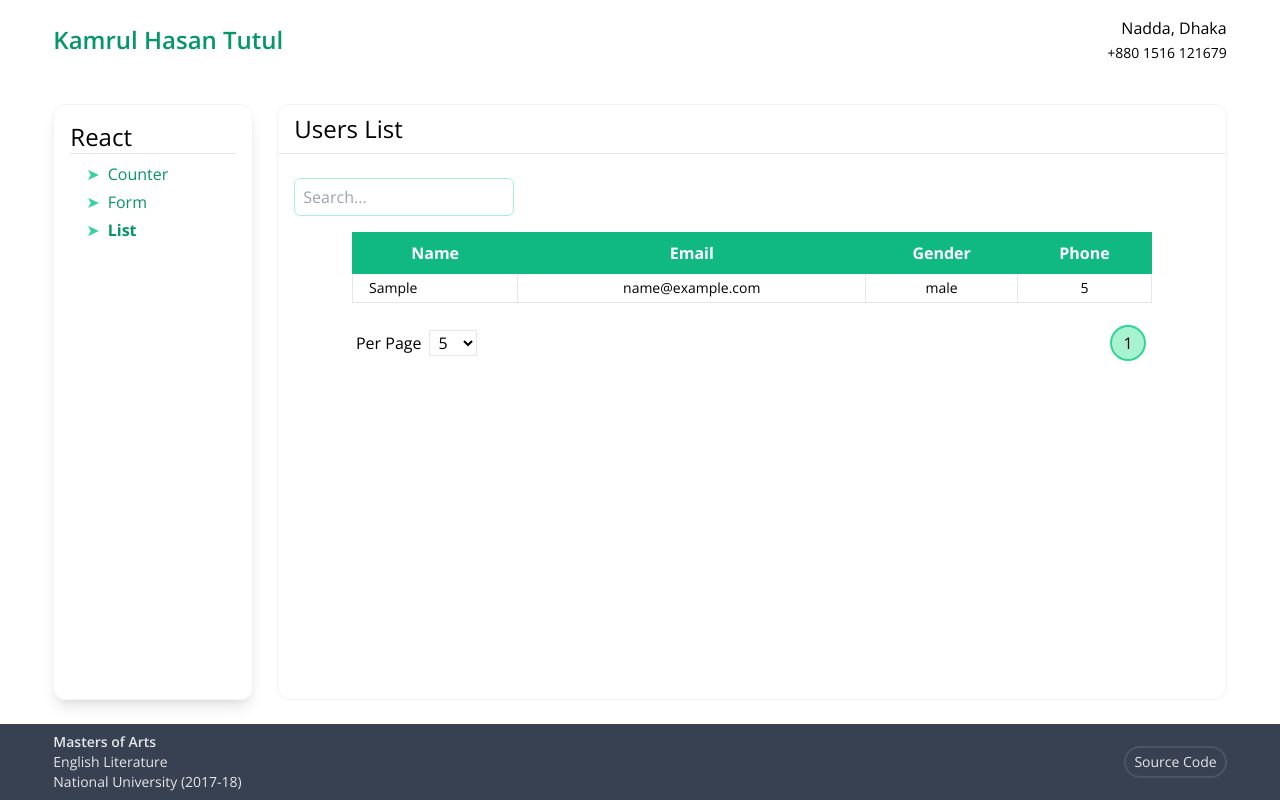
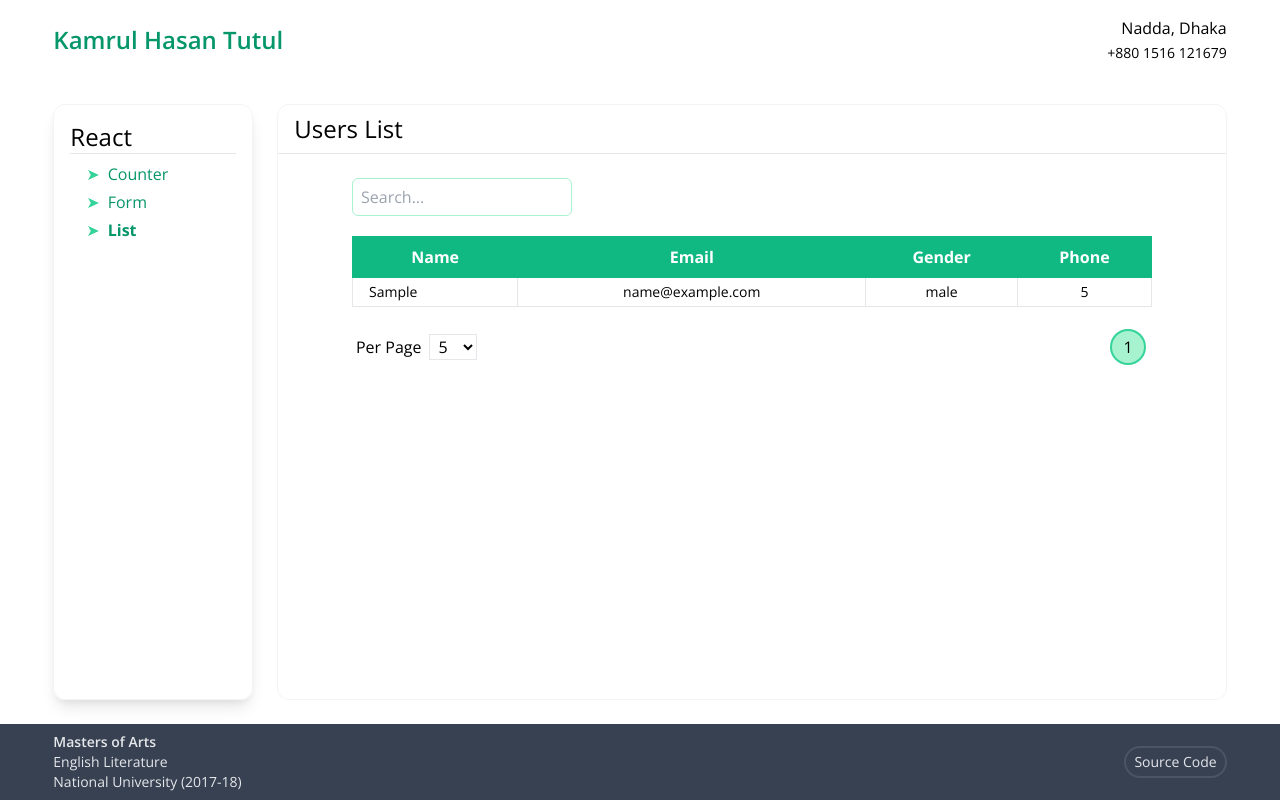
Before and after one commit to TutulDevs/react-test-disl, a React (Create React App) app: page /form in a window 1280 px wide. Both pictures are taken after typing "Sample", "name@example.com", "5" into the empty fields and a click on the button "SUBMIT". Built offline with nearby package versions, Linux system fonts and the light colour scheme; no server answers.

Commit message:
TableData: changed style of search input

```diff
--- a/src/components/TableData.js
+++ b/src/components/TableData.js
@@ -9,6 +9,8 @@ const classes = {
   table: `border-collapse table-auto w-full max-w-screen-md mx-auto whitespace-no-wrap bg-white table-striped relative`,
   th: `border border-green-500 bg-green-500 text-white p-1 py-2 cursor-pointer`,
   paginationContainer: `w-full max-w-screen-md mx-auto p-1 mt-4 flex flex-col sm:flex-row justify-start sm:justify-between items-start sm:items-center`,
+  searchBar: `w-full max-w-screen-md mx-auto flex mb-4 pb-1`,
+  searchInput: `w-full sm:w-auto px-2 pt-1.5 pb-1.5 outline-none rounded-md border border-green-200 focus:border-green-400 focus:ring-4 focus:ring-green-200`,
 };
 
 const TableData = ({ users }) => {
@@ -64,14 +66,16 @@ const TableData = ({ users }) => {
   return (
     <>
       {/* Search */}
+      <div className={classes.searchBar}>
         <input
           type="text"
           name="search"
           id="search"
           placeholder="Search..."
-        className="mb-4 px-2 pt-1.5 pb-1.5 float-left outline-none rounded-md border border-green-200 focus:border-green-400 focus:ring-4 focus:ring-green-200"
+          className={classes.searchInput}
           onKeyUp={(e) => setSearchItem(e.target.value)}
         />
+      </div>
 
       {/* Table */}
       <table className={classes.table}>
```
Lines whose indentation alone changed are shown as unchanged.
